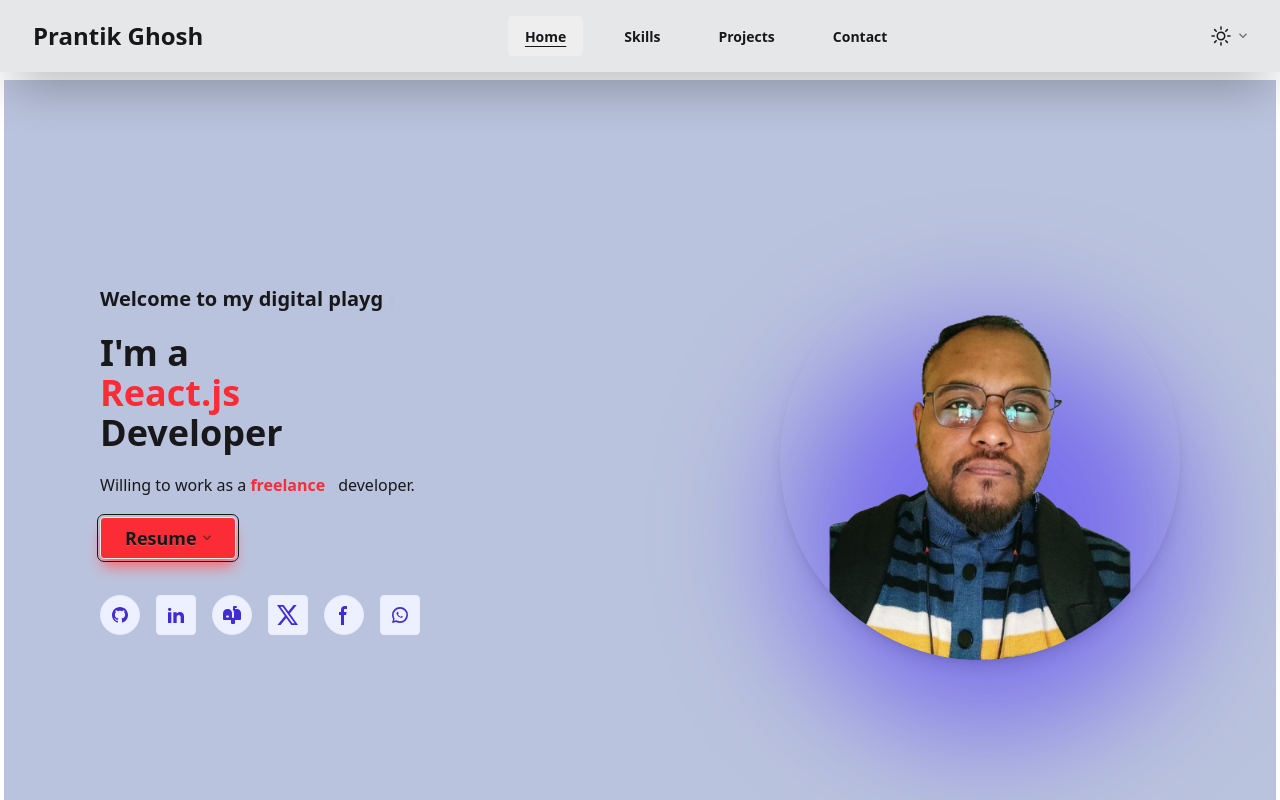
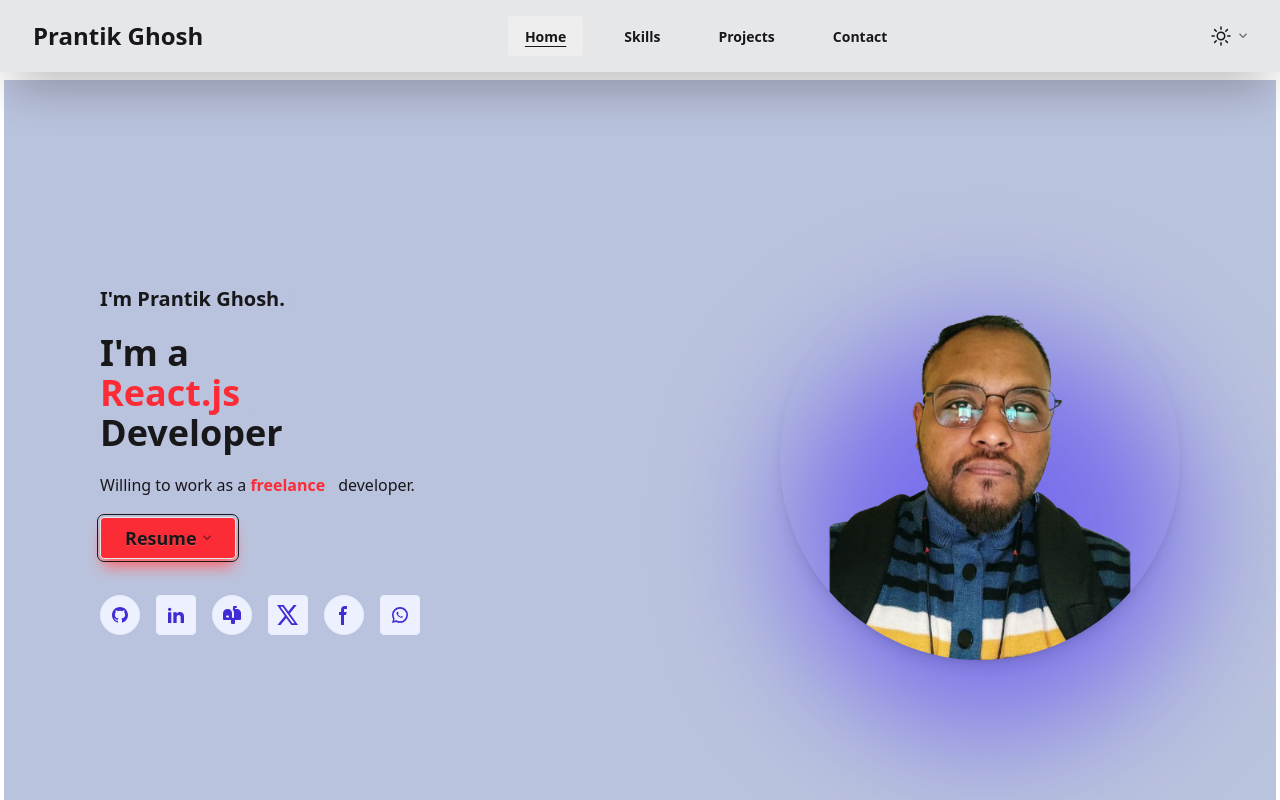
Before and after one commit to TBS96/portfolio, a React (Vite) app: page / in a window 1280 px wide. Shown: the top 800 px of the page. Built offline with nearby package versions, Linux system fonts and the light colour scheme.

Commit message:
feat: reorder words in Typewriter component for improved greeting flow
Signed-off-by: TBS96 <9tbs6@proton.me>

```diff
--- a/src/components/Hero.jsx
+++ b/src/components/Hero.jsx
@@ -9,7 +9,7 @@ const Hero = () => {
             <div className='space-y-5 text-center md:text-left max-w-lg'>
                 <p className='text-xl font-semibold mt-4 md:mt-0'>
                     <Typewriter
-                        words={['Hi!', 'Welcome to my digital playground...', 'I\'m Prantik Ghosh.']}
+                        words={['Hi!', 'I\'m Prantik Ghosh.', 'Welcome to my digital playground...',]}
                         loop={Infinity}
                         cursor
                         cursorBlinking={true}
```
